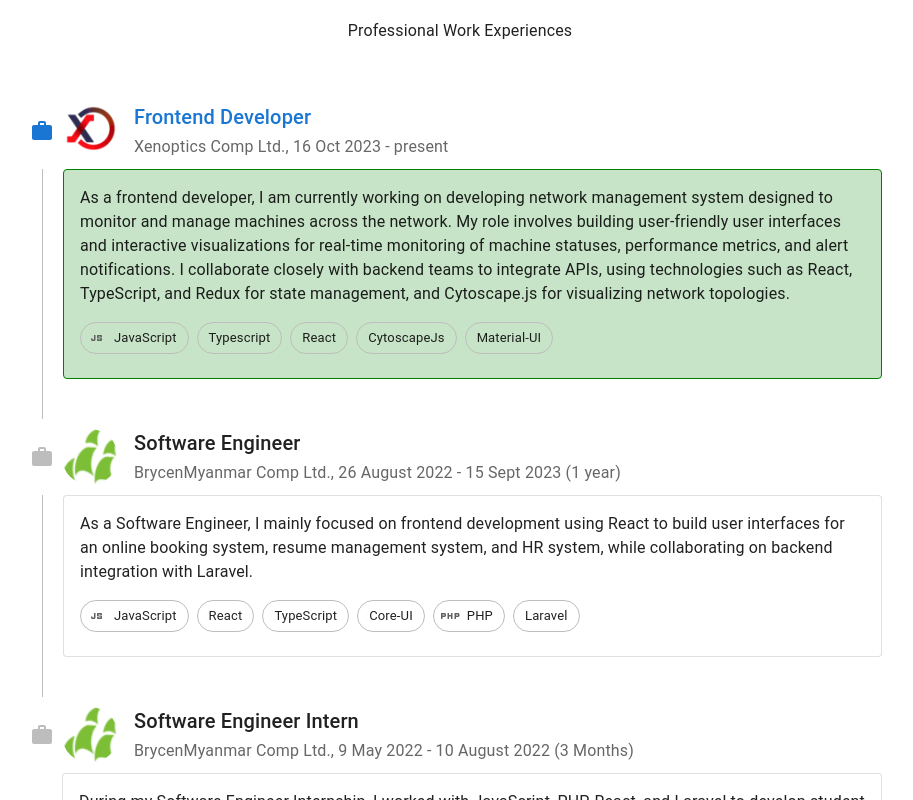
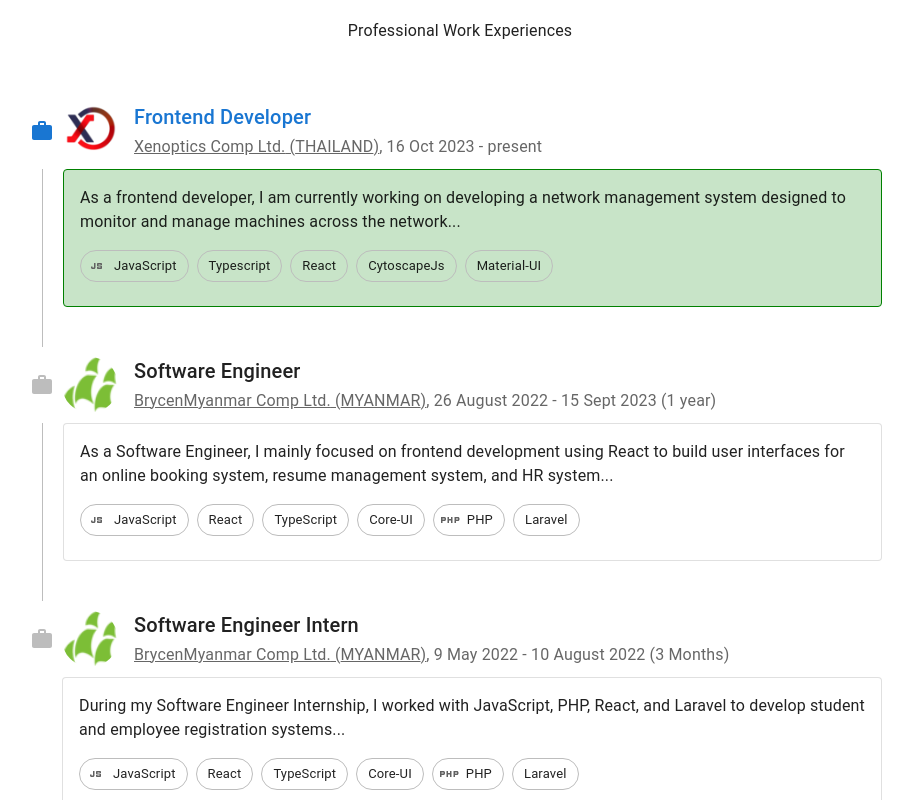
Before and after one commit to phyoewaiaung/phyowaiaung.net, a React (Vite) app: page / in a window 1280 px wide. Shown: the part 1100-1900 px from the top of the page, without its empty margins (180-1093 px from the left). Built offline with nearby package versions, Linux system fonts and the light colour scheme.

Commit message:
add company profile link

```diff
--- a/src/components/Experiences.tsx
+++ b/src/components/Experiences.tsx
@@ -25,6 +25,8 @@ type ExperienceProps = {
   techStack: string[];
   description: string;
   logo: string;
+  link: string; // Added link
+  location: string; // Added location
 };
 
 const experiences: ExperienceProps[] = [
@@ -40,8 +42,10 @@ const experiences: ExperienceProps[] = [
       "Material-UI",
     ],
     description:
-      "As a frontend developer, I am currently working on developing network management system designed to monitor and manage machines across the network. My role involves building user-friendly user interfaces and interactive visualizations for real-time monitoring of machine statuses, performance metrics, and alert notifications. I collaborate closely with backend teams to integrate APIs, using technologies such as React, TypeScript, and Redux for state management, and Cytoscape.js for visualizing network topologies.",
+      "As a frontend developer, I am currently working on developing a network management system designed to monitor and manage machines across the network...",
     logo: "/assets/xenoptics.png",
+    link: "https://xenoptics.com/", // Company website
+    location: "THAILAND", // Company location
   },
   {
     title: "Software Engineer",
@@ -56,8 +60,10 @@ const experiences: ExperienceProps[] = [
       "Laravel",
     ],
     description:
-      "As a Software Engineer, I mainly focused on frontend development using React to build user interfaces for an online booking system, resume management system, and HR system, while collaborating on backend integration with Laravel.",
+      "As a Software Engineer, I mainly focused on frontend development using React to build user interfaces for an online booking system, resume management system, and HR system...",
     logo: "/assets/brycen.png",
+    link: "https://www.brycenmyanmar.com.mm/", // Company website
+    location: "MYANMAR", // Company location
   },
   {
     title: "Software Engineer Intern",
@@ -72,8 +78,10 @@ const experiences: ExperienceProps[] = [
       "Laravel",
     ],
     description:
-      "During my Software Engineer Internship, I worked with JavaScript, PHP, React, and Laravel to develop student and employee registration systems.",
+      "During my Software Engineer Internship, I worked with JavaScript, PHP, React, and Laravel to develop student and employee registration systems...",
     logo: "/assets/brycen.png",
+    link: "https://www.brycenmyanmar.com.mm/", // Company website
+    location: "MYANMAR", // Company location
   },
 ];
 
@@ -145,7 +153,18 @@ const ExperienceStepper = () => {
                       {exp.title}
                     </Typography>
                     <Typography variant="subtitle1" color="textSecondary">
-                      {exp.company}, {exp.period}
+                      <a
+                        href={exp.link}
+                        target="_blank"
+                        rel="noopener noreferrer"
+                        style={{
+                          textDecoration: "underline",
+                          color: "inherit",
+                        }}
+                      >
+                        {exp.company} ({exp.location})
+                      </a>
+                      , {exp.period}
                     </Typography>
                   </Grid>
                 </Grid>
```
